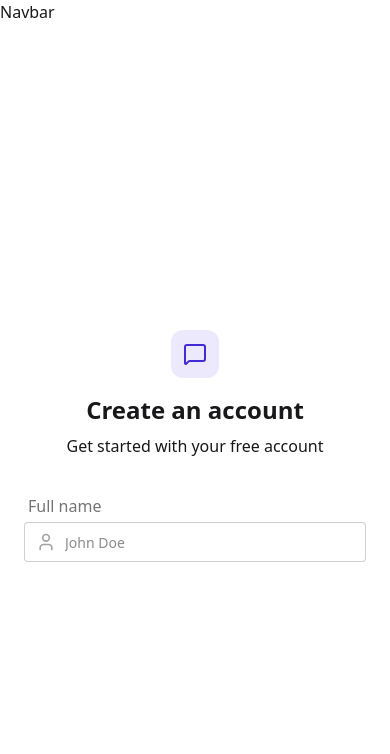
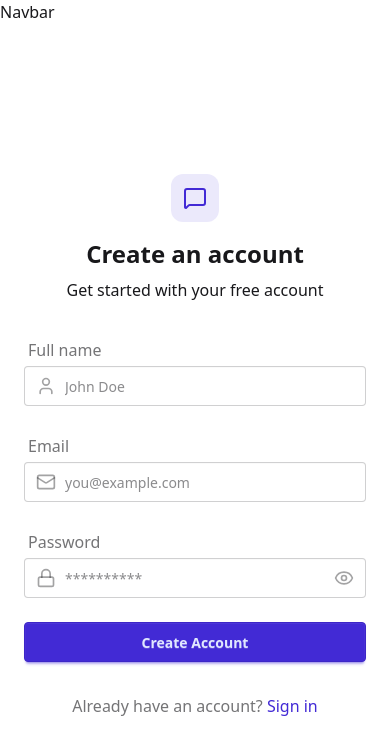
Before and after one commit to sromero-dev/Chatty, a React app in the folder frontend/: page /signup in a window 390 px wide. Shown: the top 754 px of the page. Built offline with nearby package versions, Linux system fonts and the light colour scheme; no server answers; the HTML template or start-up script is replaced by a standard one.

Commit message:
sign up logic and components done

```diff
--- a/frontend/src/App.jsx
+++ b/frontend/src/App.jsx
@@ -1,6 +1,7 @@
 import { Routes, Route, Navigate } from "react-router-dom";
 import { Loader } from "lucide-react";
 import { useEffect } from "react";
+import { Toaster } from "react-hot-toast";
 
 import Navbar from "./components/Navbar";
 import HomePage from "./pages/HomePage";
@@ -52,6 +53,8 @@ const App = () => {
           element={authUser ? <ProfilePage /> : <Navigate to="/login" />}
         />
       </Routes>
+
+      <Toaster />
     </div>
   );
 };
--- /dev/null
+++ b/frontend/src/components/AuthImagePattern.jsx
@@ -0,0 +1,22 @@
+export const AuthImagePattern = ({ title, subtitle }) => {
+  return (
+    <div className="hidden lg:flex items-center justify-center bg-base-200 p-12">
+      <div className="max-w-md text-center">
+        <div className="grid grid-cols-3 gap-3 mb-8">
+          {[...Array(9)].map((_, i) => (
+            <div
+              key={i}
+              className={`aspect-square rounded-2xl bg-primary/10 ${
+                i % 2 === 0 ? "animate-pulse" : ""
+              }`}
+            />
+          ))}
+        </div>
+        <div>
+          <h2 className="text-2xl font-bold mb-4">{title}</h2>
+          <p className="text-base-content/60">{subtitle}</p>
+        </div>
+      </div>
+    </div>
+  );
+};
--- a/frontend/src/pages/SignUpPage.jsx
+++ b/frontend/src/pages/SignUpPage.jsx
@@ -1,6 +1,17 @@
 import { useState } from "react";
 import { useAuthStore } from "../store/useAuthStore";
-import { MessageSquare, User } from "lucide-react";
+import { AuthImagePattern } from "../components/AuthImagePattern";
+import {
+  Eye,
+  EyeOff,
+  Loader,
+  Lock,
+  Mail,
+  MessageSquare,
+  User,
+} from "lucide-react";
+import { Link } from "react-router-dom";
+import { toast } from "react-hot-toast";
 
 function SignUpPage() {
   const [showPassword, setShowPassword] = useState(false);
@@ -12,9 +23,24 @@ function SignUpPage() {
 
   const { signup, isSigningUp } = useAuthStore();
 
+  const validateForm = () => {
+    if (!formData.name.trim()) return toast.error("Full name is required");
+    if (!formData.email.trim()) return toast.error("Email is required");
+    if (!/\S+@\S+\.\S+/.test(formData.email))
+      return toast.error("Invalid email");
+    if (!formData.password.trim()) return toast.error("Password is required");
+    if (formData.password.length < 6)
+      return toast.error("Password must be at least 6 characters long");
+
+    return true;
+  };
+
   const handleSubmit = async (e) => {
     e.preventDefault();
-    // Lógica de signup aquí
+
+    const success = validateForm();
+
+    if (success) await signup(formData);
   };
 
   return (
@@ -56,10 +82,91 @@ function SignUpPage() {
                 </div>
               </div>
             </div>
-            {/* Aquí irían los otros campos del formulario */}
+
+            <div className="form-control">
+              <label className="label m-1">
+                <span className="label-text font-medium">Email</span>
+              </label>
+              <div className="relative">
+                <input
+                  type="email"
+                  className="input input-bordered w-full pl-10" // pl-10 deja espacio para el icono
+                  placeholder="you@example.com"
+                  value={formData.email}
+                  onChange={(e) =>
+                    setFormData({ ...formData, email: e.target.value })
+                  }
+                />
+                <div className="absolute inset-y-0 left-0 flex items-center pl-3 pointer-events-none">
+                  <Mail className="size-5 text-base-content/40" />
+                </div>
+              </div>
+            </div>
+
+            <div className="form-control">
+              <label className="label m-1">
+                <span className="label-text font-medium">Password</span>
+              </label>
+              <div className="relative">
+                <input
+                  type={showPassword ? "text" : "password"}
+                  className="input input-bordered w-full pl-10" // pl-10 deja espacio para el icono
+                  placeholder="**********"
+                  value={formData.password}
+                  onChange={(e) =>
+                    setFormData({ ...formData, password: e.target.value })
+                  }
+                />
+                <button
+                  type="button"
+                  className="absolute inset-y-0 right-0 pr-3 flex items-center"
+                  onClick={() => setShowPassword(!showPassword)}
+                >
+                  {showPassword ? (
+                    <EyeOff className="size-5 text-base-content/40" />
+                  ) : (
+                    <Eye className="size-5 text-base-content/40" />
+                  )}
+                </button>
+                <div className="absolute inset-y-0 left-0 flex items-center pl-3 pointer-events-none">
+                  <Lock className="size-5 text-base-content/40" />
+                </div>
+              </div>
+            </div>
+
+            <button
+              type="submit"
+              className="btn btn-primary w-full"
+              disabled={isSigningUp}
+            >
+              {isSigningUp ? (
+                <>
+                  <Loader className="size-5 animate-spin" />
+                  Loading...
+                </>
+              ) : (
+                "Create Account"
+              )}
+            </button>
           </form>
+
+          <div className="text-center">
+            <p className="text-base-content/60">
+              Already have an account?{" "}
+              <Link to="/login" className="text-primary">
+                Sign in
+              </Link>
+            </p>
+          </div>
         </div>
       </div>
+
+      {/* right side */}
+
+      <AuthImagePattern
+        title="Join our community"
+        subtitle="Stay in touch with your friends, share moments."
+      />
     </div>
   );
 }
--- a/frontend/src/pages/notes.md
+++ b/frontend/src/pages/notes.md
@@ -127,3 +127,5 @@ Voy a explicar las propiedades CSS utilizadas en este fragmento de código y por
 - Cuando la lógica de presentación es compleja y requiere JavaScript
 
 En resumen, el código utiliza CSS (específicamente Tailwind CSS) porque proporciona un sistema de diseño consistente, eficiente y mantenible, separando adecuadamente las preocupaciones de presentación de la lógica de la aplicación.
+
+# Sign Up Page - Desglose
--- a/frontend/src/store/useAuthStore.js
+++ b/frontend/src/store/useAuthStore.js
@@ -1,4 +1,5 @@
 import { create } from "zustand";
+import { toast } from "react-hot-toast";
 import { axiosInstance } from "../lib/axios";
 
 export const useAuthStore = create((set) => ({
@@ -21,4 +22,18 @@ export const useAuthStore = create((set) => ({
       set({ isCheckingAuth: false });
     }
   },
+
+  signup: async (formData) => {
+    try {
+      set({ isSigningUp: true });
+      const res = await axiosInstance.post("/auth/signup", formData);
+      set({ authUser: res.data });
+      toast.success("Account created successfully");
+    } catch (error) {
+      console.error("Error signing up: ", error);
+      toast.error(error.response.data.message);
+    } finally {
+      set({ isSigningUp: false });
+    }
+  },
 }));
```
